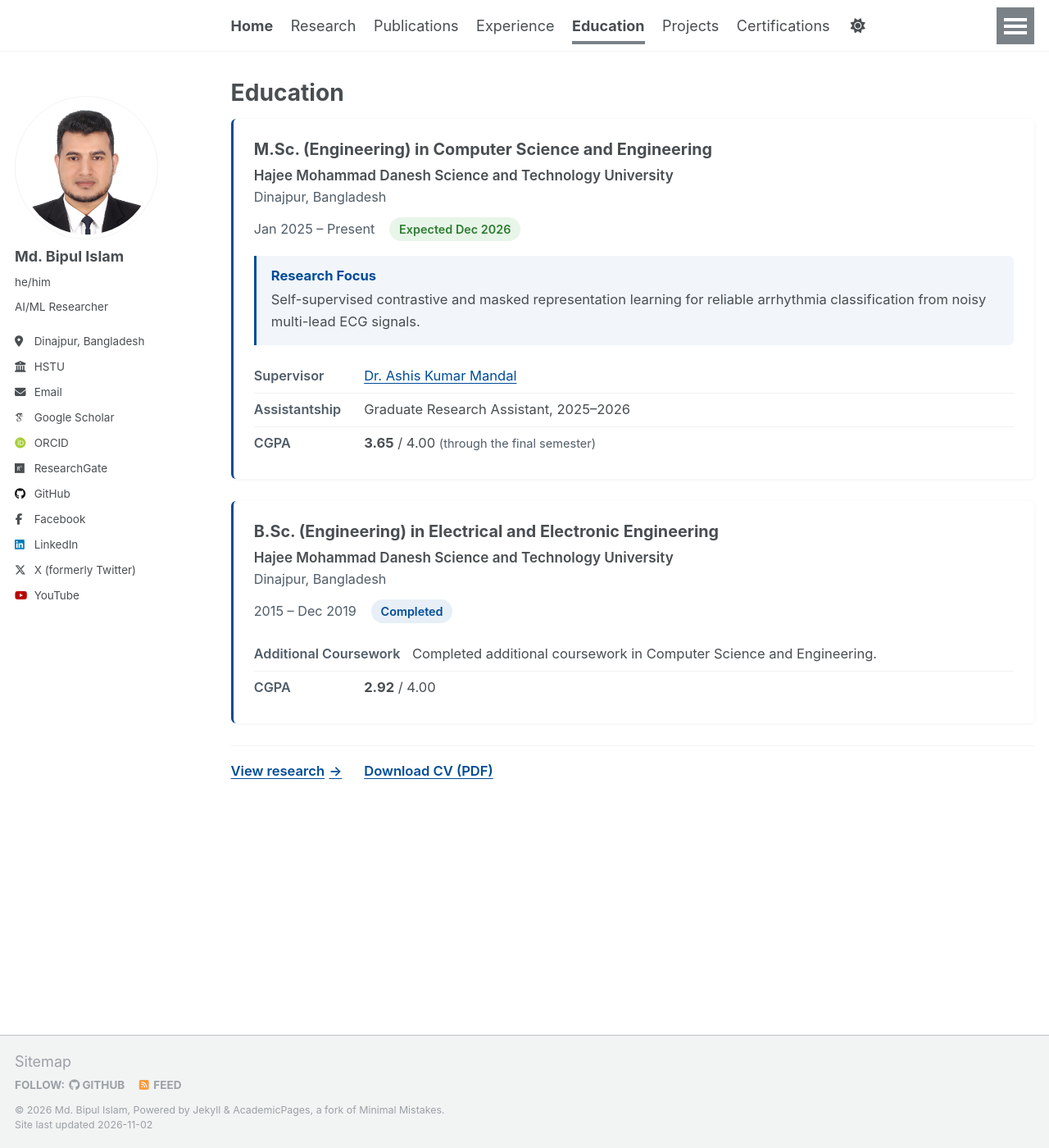
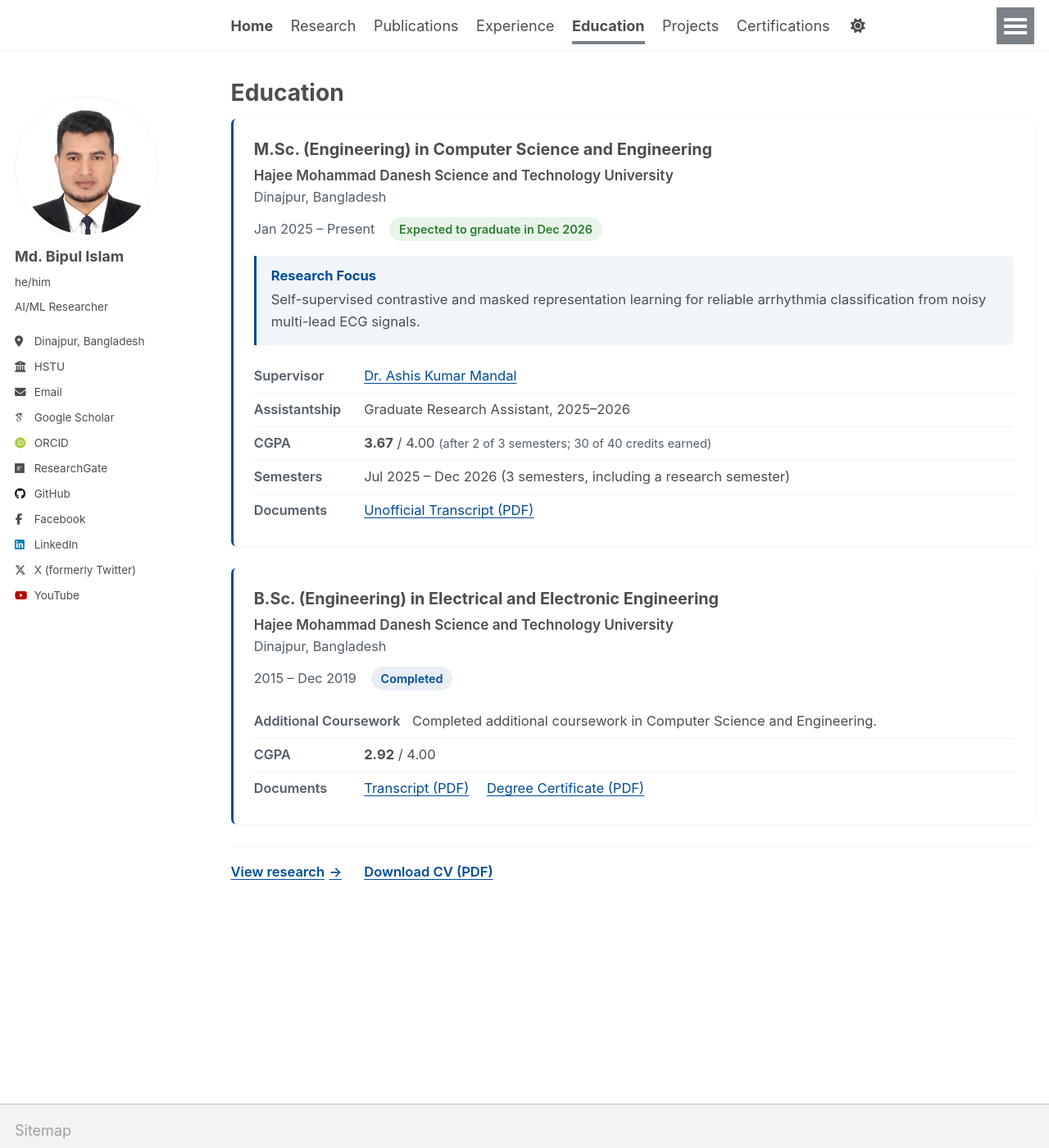
Before and after one commit to bipulhstu/bipulhstu.github.io, a Jekyll site: the page built from _pages/education.md, in a window 1280 px wide and 1400 px high. Shown: the whole window at 82% size. Built offline with Jekyll 4.4.1, drawn with Linux system fonts in a browser that asks for light colours; some web fonts are replaced.

Commit message:
added bsc and msc transcripts

```diff
--- a/_config.yml
+++ b/_config.yml
@@ -186,6 +186,7 @@
   - package.json*
   - Rakefile
   - README
+  - CLAUDE.md
   - tmp
   - vendor
 keep_files:
--- a/_pages/education.md
+++ b/_pages/education.md
@@ -15,7 +15,7 @@
       <p class="edu-card__location">Dinajpur, Bangladesh</p>
       <div class="edu-card__dates">
         <span class="edu-card__period"><time datetime="2025-01">Jan 2025</time> &ndash; Present</span>
-        <span class="edu-card__status edu-card__status--active">Expected <time datetime="2026-12">Dec 2026</time></span>
+        <span class="edu-card__status edu-card__status--active">Expected to graduate in <time datetime="2026-12">Dec 2026</time></span>
       </div>
 
       <div class="edu-card__research">
@@ -34,7 +34,17 @@
         </div>
         <div class="edu-card__detail-row">
           <dt>CGPA</dt>
-          <dd><strong>3.65</strong> / 4.00 <span class="edu-card__context">(through the final semester)</span></dd>
+          <dd><strong>3.67</strong> / 4.00 <span class="edu-card__context">(after 2 of 3 semesters; 30 of 40 credits earned)</span></dd>
+        </div>
+        <div class="edu-card__detail-row">
+          <dt>Semesters</dt>
+          <dd>Jul 2025 &ndash; Dec 2026 (3 semesters, including a research semester)</dd>
+        </div>
+        <div class="edu-card__detail-row">
+          <dt>Documents</dt>
+          <dd class="edu-card__docs">
+            <a href="{{ '/pdf/msc_unofficial_transcript_bipul_islam.pdf' | relative_url }}" target="_blank" rel="noopener noreferrer">Unofficial Transcript (PDF)</a>
+          </dd>
         </div>
       </dl>
     </div>
@@ -58,6 +68,13 @@
         <div class="edu-card__detail-row">
           <dt>CGPA</dt>
           <dd><strong>2.92</strong> / 4.00</dd>
+        </div>
+        <div class="edu-card__detail-row">
+          <dt>Documents</dt>
+          <dd class="edu-card__docs">
+            <a href="{{ '/pdf/bsc_transcript_bipul_islam.pdf' | relative_url }}" target="_blank" rel="noopener noreferrer">Transcript (PDF)</a>
+            <a href="{{ '/pdf/bsc_certificate_bipul_islam.pdf' | relative_url }}" target="_blank" rel="noopener noreferrer">Degree Certificate (PDF)</a>
+          </dd>
         </div>
       </dl>
     </div>
```
Also changed, not shown: other parts of _pages/education.md (+6 -0 lines), CLAUDE.md (added, +5 -0 lines), _pages/about.md (+1 -1 lines), .claude/launch.json (added), 4 other files.
